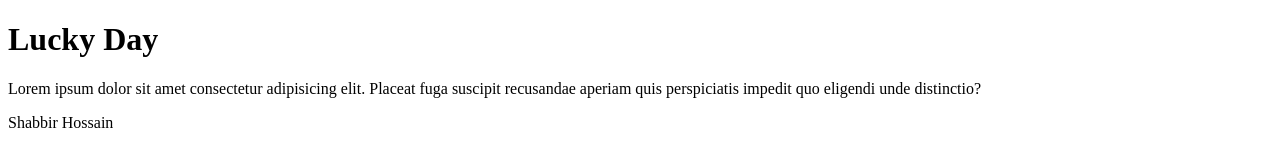
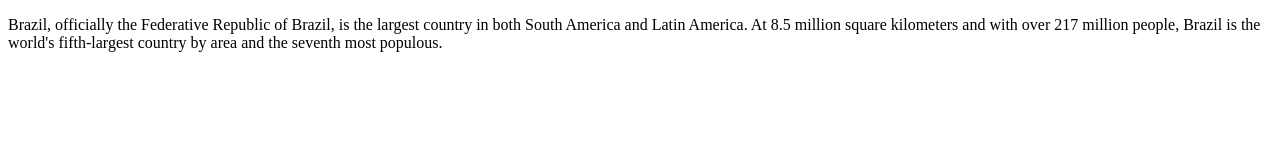
Before and after one commit to shabbir303/first-project, a plain HTML site: page index.html in a window 1280 px wide. Drawn offline with Linux system fonts and the light colour scheme.

Commit message:
first commit

```diff
--- a/index.html
+++ b/index.html
@@ -6,9 +6,6 @@
         </title>
     </head>
     <body>
-        <color></color>
-       <h1>Lucky Day</h1>
-       <p>Lorem ipsum dolor sit amet consectetur adipisicing elit. Placeat fuga suscipit recusandae aperiam quis perspiciatis impedit quo eligendi unde distinctio?</p>
-        <p>Shabbir Hossain</p>
+       <p>Brazil, officially the Federative Republic of Brazil, is the largest country in both South America and Latin America. At 8.5 million square kilometers and with over 217 million people, Brazil is the world's fifth-largest country by area and the seventh most populous.</p>
     </body>
 </html>
```
